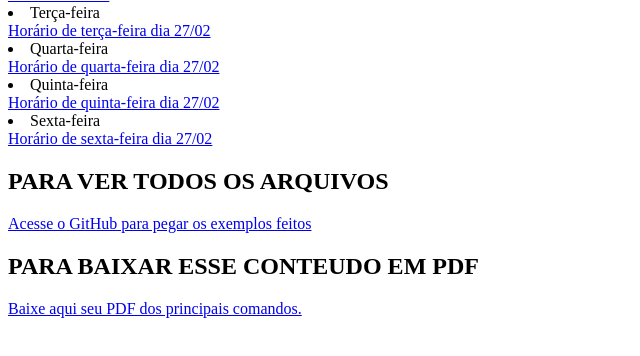
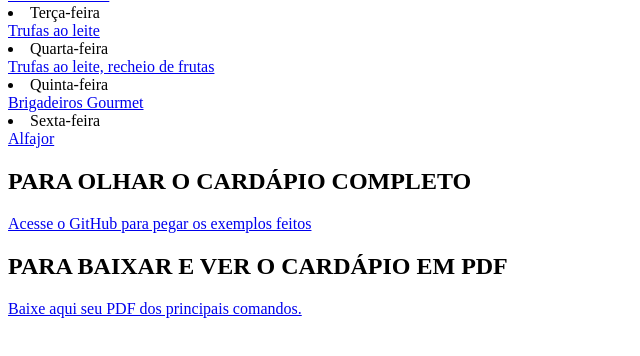
Before and after one commit to Dorinha06/Site-2024, a plain HTML site: page index.html in a window 1280 px wide. Shown: the part 164-520 px from the top of the page, without its empty margins (0-640 px from the left). Drawn offline with Linux system fonts and the light colour scheme.

Commit message:
Update index.html

```diff
--- a/index.html
+++ b/index.html
@@ -18,22 +18,22 @@
         <a href="segunda.html" target="_blank">Ovos de Páscoa</a>
 
         <li>Terça-feira</li>
-        <a href="terca.html" target="_blank">Horário de terça-feira dia 27/02</a>
+        <a href="terca.html" target="_blank">Trufas ao leite</a>
 
         <li>Quarta-feira</li>
-        <a href="quarta.html" target="_blank">Horário de quarta-feira dia 27/02</a>
+        <a href="quarta.html" target="_blank">Trufas ao leite, recheio de frutas</a>
 
         <li>Quinta-feira</li>
-        <a href="quinta.html" target="_blank">Horário de quinta-feira dia 27/02</a>
+        <a href="quinta.html" target="_blank">Brigadeiros Gourmet</a>
 
         <li>Sexta-feira</li>
-        <a href="sexta.html" target="_blank">Horário de sexta-feira dia 27/02</a>
+        <a href="sexta.html" target="_blank">Alfajor</a>
 
     </ol>
-    <h2> PARA VER TODOS OS ARQUIVOS</h2>
+    <h2> PARA OLHAR O CARDÁPIO COMPLETO</h2>
     <a href="https://github.com/rogeriodfreis/HTML-CSS" target="_blank">Acesse o GitHub para pegar os exemplos feitos</a>
 
-    <h2> PARA BAIXAR ESSE CONTEUDO EM PDF</h2>
+    <h2> PARA BAIXAR E VER O CARDÁPIO EM PDF</h2>
     <a href="https://github.com/rogeriodfreis/HTML-CSS/blob/main/COINI.pdf" target="_blank"  download="COINI.pdf" type="aplication/pdf">
         Baixe aqui seu PDF dos principais comandos.
     </a>
```
